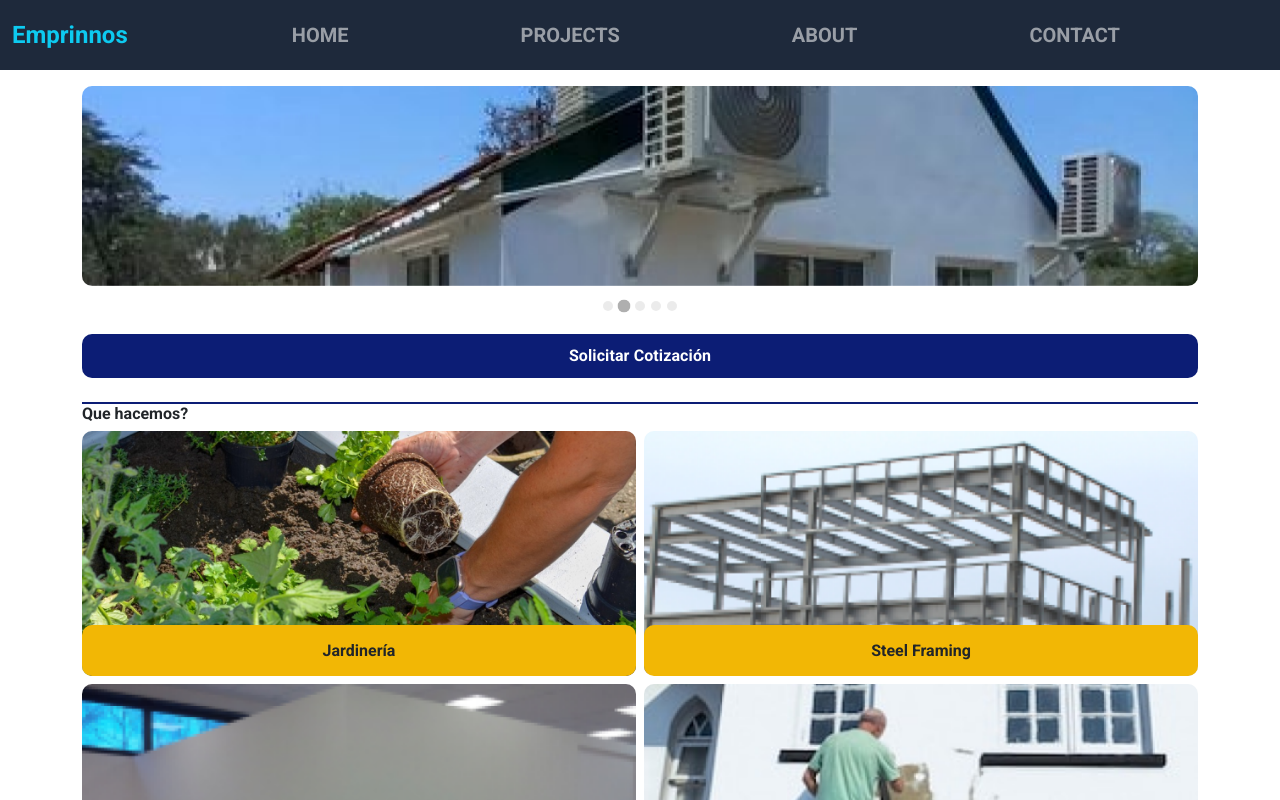
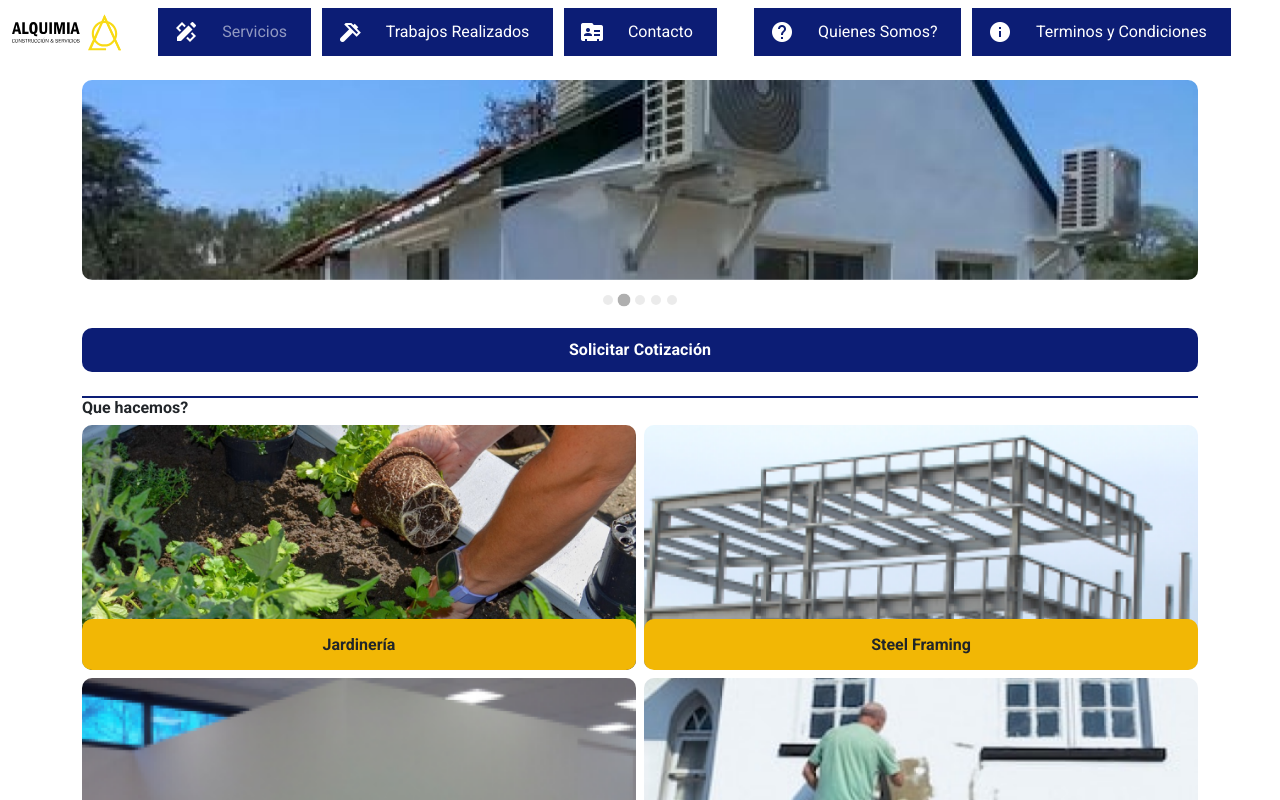
Before and after one commit to orquera10/alquimia, a React (Create React App) app: page / in a window 1280 px wide. Shown: the top 800 px of the page. Built offline with nearby package versions, Linux system fonts and the light colour scheme.

Commit message:
modificando navbar

```diff
--- a/src/App.js
+++ b/src/App.js
@@ -1,6 +1,6 @@
 import { BrowserRouter, Routes, Route } from "react-router-dom";
 // import Footer from "./components/Footer";
-import NavBar from "./components/NavBar";
+import NavBar from "./components/NavBar/NavBar";
 import Error404 from "./components/Error404";
 import HomeContainer from "./components/HomeContainer";
 import ServiceContainer from "./components/ServiceContainer";
--- a/src/components/NavBar.jsx
+++ /dev/null
@@ -1,94 +0,0 @@
-// import Container from 'react-bootstrap/Container';
-// import Nav from 'react-bootstrap/Nav';
-// import Navbar from 'react-bootstrap/Navbar';
-import '../components/navBar.css'
-
-function NavBar() {
-  return (
-    // <Navbar bg="light" expand="lg">
-    //   <Container fluid>
-
-    //     <Navbar.Toggle aria-controls="navbarScroll" />
-    //     <Navbar.Brand href="#"><img src="./img/icon/logo.svg" alt="" /></Navbar.Brand>
-    //     <Navbar.Collapse id="navbarScroll">
-    //       <Nav
-    //         className="me-auto my-2 my-lg-0 barraNav"
-    //         // style={{ minHeight: '95vh' }}
-    //         navbarScroll
-    //       >
-    //         <Nav.Link href="#action1">Home</Nav.Link>
-    //         <Nav.Link href="#action2">Link</Nav.Link>
-    //         <Nav.Link href="#action2">Link</Nav.Link>
-    //         <Nav.Link href="#action2">Link</Nav.Link>
-    //         <Nav.Link href="#action2">Link</Nav.Link>
-    //       </Nav>
-
-    //     </Navbar.Collapse>
-    //   </Container>
-    // </Navbar>
-    <div>
-      <nav className="navbar navbar-expand-lg navbar-dark">
-
-        <div className="container-fluid">
-          <a href="*" className="navbar-brand text-info fw-semibold fs-4">Emprinnos</a>
-
-
-          <button
-            className="navbar-toggler"
-            type="button"
-            data-bs-toggle="offcanvas"
-            data-bs-target="#menuLateral"
-          >
-            <span className="navbar-toggler-icon"></span>
-          </button>
-
-          <section
-            className="offcanvas offcanvas-start"
-            id="menuLateral"
-            tabindex="-1"
-          >
-            <div class="offcanvas-header" data-bs-theme="dark">
-              <h5 className="offcanvas-title text-info">EMPRINNOS</h5>
-              {/* <button
-                className="btn-close"
-                type="button"
-                aria-label="Close"
-                data-bs-dismiss="offcanvas"
-              ></button> */}
-            </div>
-
-            <div
-              className="offcanvas-body d-flex flex-column justify-content-between px-0"
-            >
-              <ul className="navbar-nav fs-5 justify-content-evenly">
-                <li className="nav-item p-3 py-md-1">
-                  <a href="*" className="nav-link">HOME</a>
-                </li>
-                <li class="nav-item p-3 py-md-1">
-                  <a href="*" className="nav-link">PROJECTS</a>
-                </li>
-                <li class="nav-item p-3 py-md-1">
-                  <a href="*" className="nav-link">ABOUT</a>
-                </li>
-                <li class="nav-item p-3 py-md-1">
-                  <a href="*" className="nav-link">CONTACT</a>
-                </li>
-              </ul>
-
-
-              <div class="d-lg-none align-self-center py-3">
-                <a href="*"><i className="bi bi-twitter px-2 text-info fs-2"></i></a>
-                <a href="*"><i className="bi bi-facebook px-2 text-info fs-2"></i></a>
-                <a href="*"><i className="bi bi-github px-2 text-info fs-2"></i></a>
-                <a href="*"><i className="bi bi-whatsapp px-2 text-info fs-2"></i></a>
-              </div>
-            </div>
-          </section>
-
-        </div>
-      </nav>
-    </div>
-  );
-}
-
-export default NavBar;
--- /dev/null
+++ b/src/components/NavBar/NavBar.jsx
@@ -0,0 +1,113 @@
+// import Container from 'react-bootstrap/Container';
+// import Nav from 'react-bootstrap/Nav';
+// import Navbar from 'react-bootstrap/Navbar';
+import '../NavBar/navBar.css'
+import { Link, NavLink} from "react-router-dom";
+
+function NavBar() {
+  return (
+    // <Navbar bg="light" expand="lg">
+    //   <Container fluid>
+
+    //     <Navbar.Toggle aria-controls="navbarScroll" />
+    //     <Navbar.Brand href="#"><img src="./img/icon/logo.svg" alt="" /></Navbar.Brand>
+    //     <Navbar.Collapse id="navbarScroll">
+    //       <Nav
+    //         className="me-auto my-2 my-lg-0 barraNav"
+    //         // style={{ minHeight: '95vh' }}
+    //         navbarScroll
+    //       >
+    //         <Nav.Link href="#action1">Home</Nav.Link>
+    //         <Nav.Link href="#action2">Link</Nav.Link>
+    //         <Nav.Link href="#action2">Link</Nav.Link>
+    //         <Nav.Link href="#action2">Link</Nav.Link>
+    //         <Nav.Link href="#action2">Link</Nav.Link>
+    //       </Nav>
+
+    //     </Navbar.Collapse>
+    //   </Container>
+    // </Navbar>
+    <div>
+      <nav className="navbar navbar-expand-lg navbar-dark">
+
+        <div className="container-fluid">
+
+          <button
+            id='botonMenu'
+            className="navbar-toggler"
+            type="button"
+            data-bs-toggle="offcanvas"
+            data-bs-target="#menuLateral"
+          >
+
+            <img src="./img/icon/MenuBurguer.svg" alt="" />
+
+          </button>
+          <Link to={"/"}>
+            <img src="./img/icon/logo.svg" alt="" />
+          </Link>
+
+          <section
+            className="offcanvas offcanvas-start"
+            id="menuLateral"
+            tabindex="-1"
+          >
+            <div className="offcanvas-header" data-bs-theme="dark">
+              <Link to={"/"} onClick={()=>{document.getElementById('botonMenu').click()}}>
+                <div className="w-100 d-flex justify-content-center mt-5">
+                  <img src="./img/icon/logoTexto.svg" alt="" />
+                  <img src="./img/icon/logoImg.svg" alt="" className='ms-3' />
+                </div>
+              </Link>
+            </div>
+
+            <div className="offcanvas-body d-flex flex-column justify-content-between px-0">
+
+              <ul className="navbar-nav fs-5 justify-content-evenly">
+                <div className="separador2 mx-2"></div>
+                {/* <li className="nav-item p-3 py-md-1">
+                  <NavLink className="nav-link my-2 active" aria-current="page" to={"/"} onClick={()=>{document.getElementById('botonMenu').click()}}>Home</NavLink>
+                </li> */}
+                <li class="nav-item p-3 py-md-1 d-flex">
+                  <img src="./img/icon/iconoService.svg" alt="" className='me-3'/>
+                  <NavLink className="nav-link" aria-current="page" to={"/servicios"} onClick={()=>{document.getElementById('botonMenu').click()}}>Servicios</NavLink>
+                </li>
+                <li class="nav-item p-3 py-md-1 d-flex">
+                  <img src="./img/icon/iconoTrabajos.svg" alt="" className='me-3'/>
+                  <NavLink className="nav-link" aria-current="page" to={"/"} onClick={()=>{document.getElementById('botonMenu').click()}}>Trabajos Realizados</NavLink>
+                </li>
+                <li class="nav-item p-3 py-md-1 d-flex">
+                  <img src="./img/icon/iconoContacto.svg" alt="" className='me-3'/>
+                  <NavLink className="nav-link" aria-current="page" to={"/"} onClick={()=>{document.getElementById('botonMenu').click()}}>Contacto</NavLink>
+                </li>
+                <div className="separador2 mx-2"></div>
+                <li class="nav-item p-3 py-md-1 d-flex">
+                  <img src="./img/icon/iconoAyuda.svg" alt="" className='me-3'/>
+                  <NavLink className="nav-link" aria-current="page" to={"/"} onClick={()=>{document.getElementById('botonMenu').click()}}>Quienes Somos?</NavLink>
+                </li>
+                <li class="nav-item p-3 py-md-1 d-flex">
+                  <img src="./img/icon/iconoInfo.svg" alt="" className='me-3'/>
+                  <NavLink className="nav-link" aria-current="page" to={"/"} onClick={()=>{document.getElementById('botonMenu').click()}}>Terminos y Condiciones</NavLink>
+                </li>
+                <div className="separador2 mx-2"></div>
+              </ul>
+
+
+              <div class="d-lg-none align-self-center py-3">
+                {/* <a href="*"><i className="bi bi-facebook px-2 text-info fs-2 text-white"></i></a>
+                <a href="*"><i className="bi bi-instagram px-2 text-info fs-2 text-white"></i></a>
+                <a href="*"><i className="bi bi-whatsapp px-2 text-info fs-2 text-white"></i></a> */}
+                <img src="./img/icon/iconoFacebook.svg" alt="" />
+                <img src="./img/icon/iconoInstagram.svg" alt="" className='mx-5'/>
+                <img src="./img/icon/iconoWhatsapp.svg" alt="" />
+              </div>
+            </div>
+          </section>
+
+        </div>
+      </nav>
+    </div>
+  );
+}
+
+export default NavBar;
--- /dev/null
+++ b/src/components/NavBar/navBar.css
@@ -0,0 +1,45 @@
+nav,
+.offcanvas {
+    background-color: #0C1D75;
+}
+
+.navbar-toggler {
+    border: none;
+}
+
+.navbar-toggler:focus {
+    outline: none;
+    box-shadow: none;
+}
+
+@media (max-width: 769px) {
+    .navbar-nav>li:hover {
+        background-color: #0dcaf0;
+    }
+}
+
+nav, .offcanvas {
+    background-color: white;
+}
+
+.offcanvas.showing,.offcanvas.show {
+    background-color: #0C1D75;
+    max-width: 280px;
+    border-radius: 0 15px 15px 0;
+}
+
+/* .offcanvas.show{
+    background-color: #0C1D75;
+    max-width: 280px;
+} */
+
+.separador2{
+    background-color: white;
+    height: 2px;
+}
+
+.navbar-nav li{
+    background-color: #0C1D75;
+    font-size: 16px;
+    font-weight: 400;
+}
--- a/src/components/navBar.css
+++ /dev/null
@@ -1,19 +0,0 @@
-nav,
-.offcanvas {
-    background-color: #1e293b;
-}
-
-.navbar-toggler {
-    border: none;
-}
-
-.navbar-toggler:focus {
-    outline: none;
-    box-shadow: none;
-}
-
-@media (max-width: 769px) {
-    .navbar-nav>li:hover {
-        background-color: #0dcaf0;
-    }
-}
```
